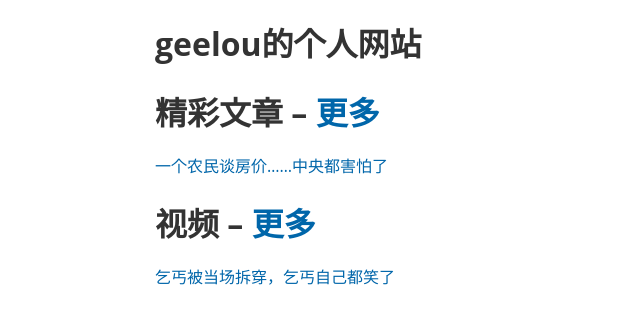
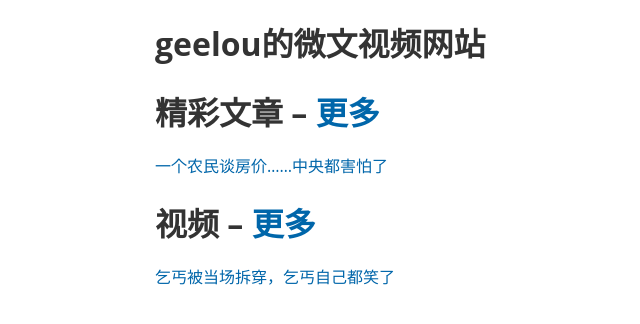
Before and after one commit to geelou/geelou.com, a Jekyll site: the page built from index.md, in a window 1280 px wide. Shown: the top 324 px of the page, without its empty margins (35-675 px from the left). Built offline with Jekyll 4.4.1, drawn with Linux system fonts in a browser that asks for light colours.

Commit message:
修改标题

```diff
--- a/index.md
+++ b/index.md
@@ -1,11 +1,11 @@
 ---
 layout: index
-title: geelou个人网站
+title: geelou的微文视频网站
 excerpt: geelou个人网站
 permalink: /index.html
 ---
 
-# geelou的个人网站
+# geelou的微文视频网站
 
 
 
```
